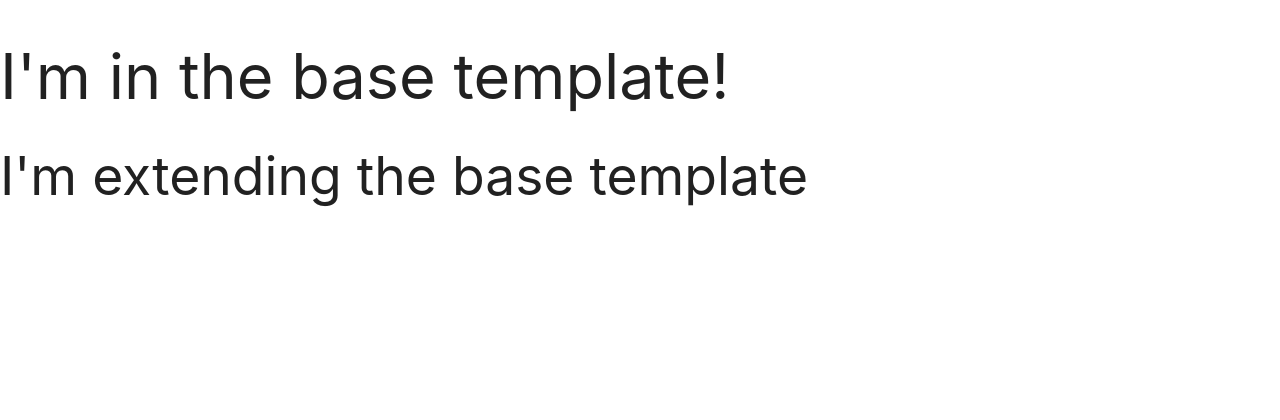
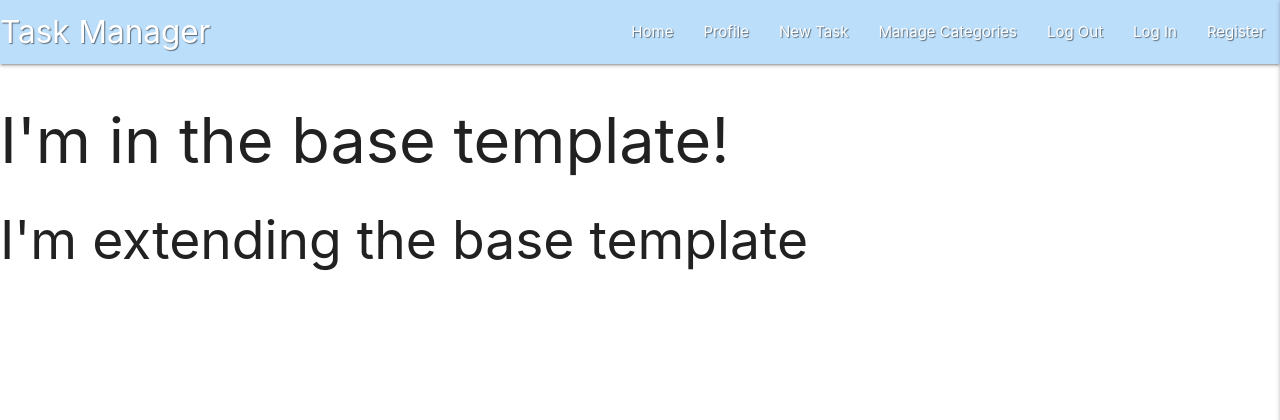
Before and after one commit to Telesia/task-manager, a Flask app: page / in a window 1280 px wide. Shown: the top 420 px of the page. Run offline with Flask 2, Linux system fonts and the light colour scheme; data that the repository does not hold is empty; some libraries are stand-ins or nearby versions.

Commit message:
Add Materialize Navbar and Sidenav

```diff
--- a/static/css/style.css
+++ b/static/css/style.css
@@ -0,0 +1,3 @@
+.text-shadow {
+    text-shadow: 1px 1px 1px rgba(0, 0, 0, 0.5);
+}
--- a/static/js/script.js
+++ b/static/js/script.js
@@ -0,0 +1,3 @@
+ $(document).ready(function(){
+    $('.sidenav').sidenav({edge: "right"});
+  });
--- a/templates/base.html
+++ b/templates/base.html
@@ -11,6 +11,36 @@
     {% endblock %}
     <title>Task Manager</title>
 </head>
+    <header>
+        <!-- top navbar -->
+        <nav class="nav-extended text-shadow  blue lighten-4">
+            <div class="nav-wrapper">
+            <a href="{{ url_for('get_tasks') }}" class="brand-logo">Task Manager</a>
+            <a href="#" data-target="mobile-demo" class="sidenav-trigger right"><i class="fas fa-ellipsis-v"></i></a>
+            <ul class="right hide-on-med-and-down">
+                <li><a href="{{ url_for('get_tasks') }}">Home</a></li>
+                <li><a href="#">Profile</a></li>
+                <li><a href="#">New Task</a></li>
+                <li><a href="#">Manage Categories</a></li>
+                <li><a href="#">Log Out</a></li>
+                <li><a href="#">Log In</a></li>
+                <li><a href="#">Register</a></li>
+
+            </ul>
+            </div>
+        </nav>
+        <!-- mobile sidenav -->
+        <ul class="sidenav" id="mobile-demo">
+            <li><h4 class="center-align light-blue-text text-darken 4">Task Manager</h4></li>
+            <li><a href="{{ url_for('get_tasks') }}">Home</a></li>
+            <li><a href="#">Profile</a></li>
+            <li><a href="#">New Task</a></li>
+            <li><a href="#">Manage Categories</a></li>
+            <li><a href="#">Log Out</a></li>
+            <li><a href="#">Log In</a></li>
+            <li><a href="#">Register</a></li>
+        </ul>
+    </header>
 <body>
     <h1>I'm in the base template!</h1>
     {% block content %}
```
